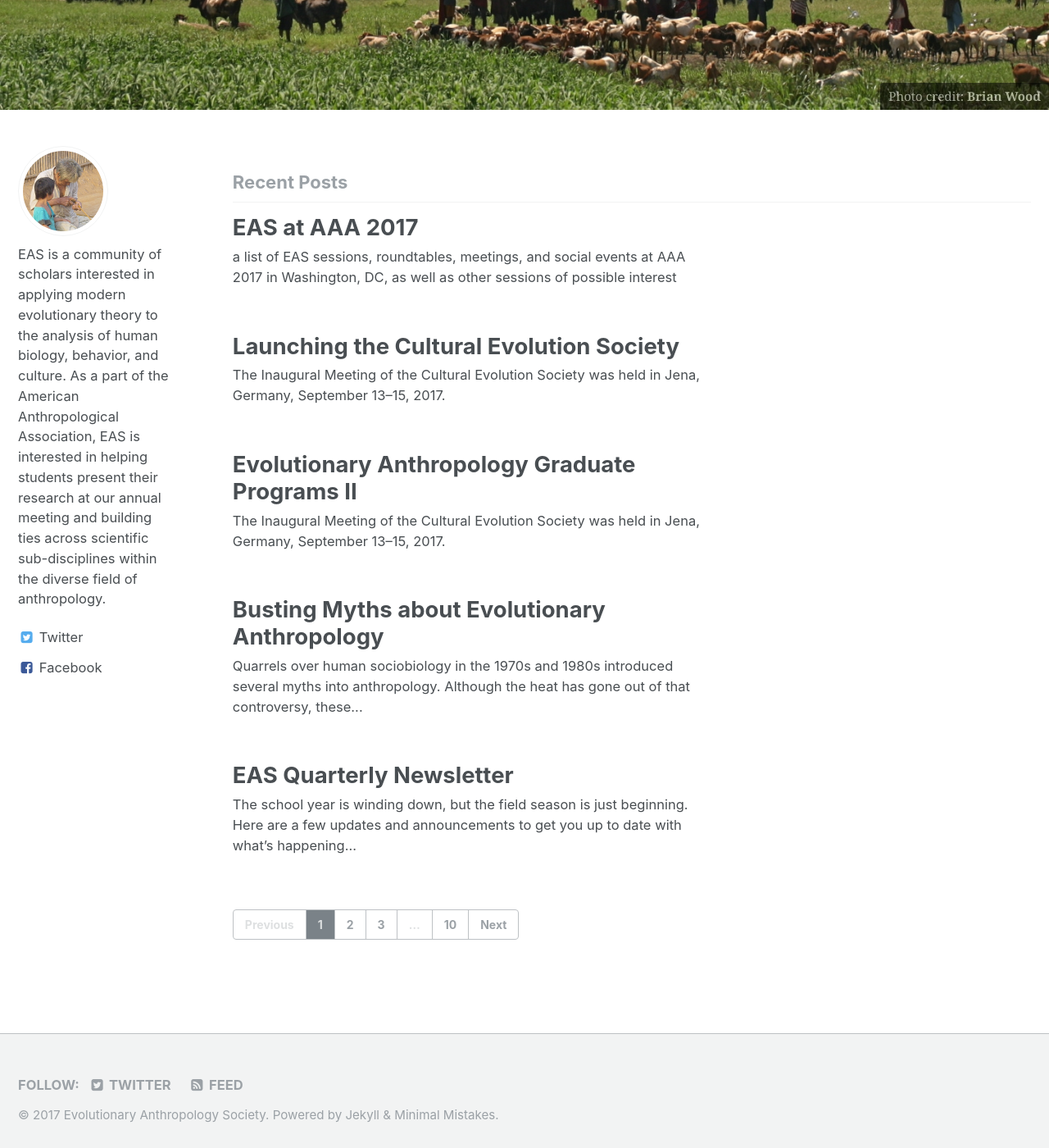
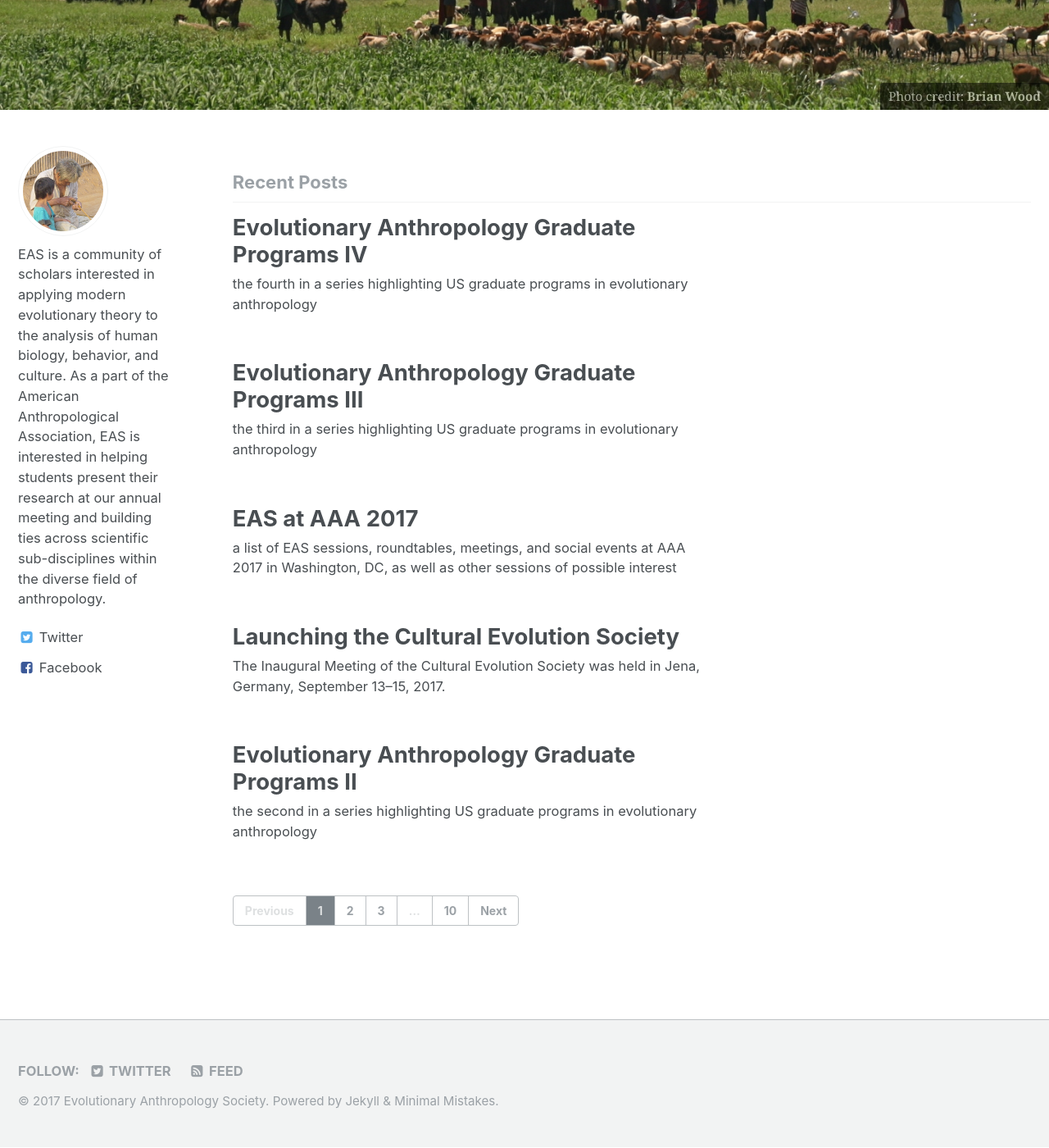
Before and after one commit to babeheim/evanthsoc-new, a Jekyll site: the page built from index.html, in a window 1280 px wide and 1400 px high, scrolled down 376 px. Shown: the whole window at 82% size. Built offline with Jekyll 4.4.1, drawn with Linux system fonts in a browser that asks for light colours; the list of posts is cut into pages by our own code; some of the changed lines change nothing that is shown.

Commit message:
added more grad program posts

```diff
--- a/_posts/2017-08-01-evanth-grad-programs-ii.md
+++ b/_posts/2017-08-01-evanth-grad-programs-ii.md
@@ -2,7 +2,7 @@
 title: Evolutionary Anthropology Graduate Programs II
 author: Melanie Martin
 date: 2017-08-01
-excerpt: "The Inaugural Meeting of the Cultural Evolution Society was held in Jena, Germany, September 13–15, 2017."
+excerpt: "the second in a series highlighting US graduate programs in evolutionary anthropology"
 layout: single
 ---
 
--- /dev/null
+++ b/_posts/2017-11-13-evanth-grad-programs-iii.md
@@ -0,0 +1,67 @@
+---
+title: Evolutionary Anthropology Graduate Programs III
+author: Kathrine Starkweather
+date: 2017-11-13
+excerpt: "the third in a series highlighting US graduate programs in evolutionary anthropology"
+layout: single
+---
+
+# Midwest and Southern Schools
+
+This is the third in a series highlighting US graduate programs in evolutionary anthropology. This installation continues with schools in the Midwest and the South. All programs were asked to answer the 6 questions below. Here, in no particular order, are abbreviated responses from the University of Missouri, the University of Michigan, Emory University, Northwestern University, and Texas A&M University.  See here for the full responses from all programs contacted so far.
+
+1. What are areas of expertise in your department related to evolutionary anthropology?
+2. What funding opportunities are available for graduate students?
+3. What kinds of research are current students involved with?
+4. Can students earn a MA, PhD, or both? Are there dual-degree programs available?
+5. What are students’ favorite aspects of your department?
+6. Is there anything else you would like to highlight about your department?
+
+
+## University of Missouri
+
+1. **Expertise**: scientific approaches to the study of human biology, behavior, and culture, evolutionary theory, quantitative methods, hands-on field and laboratory experiences
+1. **Funding**: Life Sciences Fellowships carry a yearly stipend of $25,000 for four years, Graduate Studies Fellowships carry a stipend of at least $18,000 for up to 5 years. Teaching opportunities are available on a year-to-year basis within Anthropology and in other departments.
+1. **Research opportunities**: We currently have students doing fieldwork in Indonesia (religious activities among the Iban), Italy (Roman pottery), and Suriname (large-scale cooperation among the Trio), among others.
+1. **MA, PhD offered**: Most students earn an MA degree on their way to completing their PhD. A terminal MA degree is also an option, as is coming into the program with an MA in hand. A number of our students also get their MPH degree.
+1. **Student’s favorite aspects of department**: Some of the advantages of our department include the coherent focus in evolutionary theory and quantitative methods, our collegial working environment, and our bi-weekly Evolution and Social Science seminar series.
+1. **Other highlights**: A few of the many useful training opportunities available outside the department include learning skeletal biology in the Anatomy department, R programing and statistics in the Biology department, and archaeometric techniques at the Research Reactor.
+
+## University of Michigan
+
+1. **Expertise**: human biology, behavioral ecology, paleo-ecology, endocrinology, epigenetics, genetics, paleoanthropology, primatology
+1. **Funding**: We fund our students for five years.  After that students are eligible for various internal grants.  We encourage and help students to write NSF applications.
+1. **Research opportunities**: Our students are carrying out projects across the range of faculty interests in #1 above.
+1. **MA, PhD offered**: Students can earn an MS, PhD, or MD PhD.
+1. **Student’s favorite aspects of department**: Great funding and supportive faculty with diverse interests.
+1. **Other highlights**: MD PhD opportunity
+Emory University
+
+1. **Expertise**: human biology, human genetics / genomics, primate behavioral ecology, human behavioral ecology, and neurobiology / neuroanatomy (as well as others)
+1. **Funding**: All graduate students receive a five-year stipend with additional funding for research, language training, and travel. There are also fellowships and other sources of internal funding students can apply for.
+1. **Research opportunities**: There are a number of opportunities to collaborate with faculty within the department (research on primates, humans, archaeology, neuroimaging, biomarkers) and in other departments like Psychology, Neuroscience, and the School of Public Health.
+1. **MA, PhD offered**: There is no terminal master’s program. Students earn an MA along the way to the PhD. We do offer dual degrees (MD/PhD, MPH/PhD)
+1. **Student’s favorite aspects of department**: diversity of expertise among faculty members, great funding, and research opportunities
+1. **Other highlights**: There are a number of centers and programs on campus that offer students opportunities to be well-rounded scientists and anthropologists. (See the full answer for more details.)
+
+## Northwestern University
+
+1. **Expertise**: developmental plasticity in biology, behavior and health, evolutionary medicine, the psychobiology of human relationships with a focus on fatherhood, human and comparative/primate microbiome, primate behavioral ecology, human growth and development, intergenerational effects of maternal experience on biology and health in offspring, human energetics, human adaptability, nutrition, and many others
+1. **Funding**: Students enter with 5 years of support (tuition, full stipend of $30,780 for 2017–18, health insurance and other benefits). There are various opportunities across campus to obtain funding to support pilot field work, language training, and conference travel, along with grants to supplement dissertation fieldwork and fund other sorts of professional development.
+1. **Research opportunities**: Opportunities are available for students in Cebu (the Philippines), Siberia, lowland Bolivia, Tanzania, Kenya, Argentina, Mexico, and other locales, with a focus on both humans and non-human primates. Students can also receive training in laboratory and statistical methods.
+MA, PhD offered: All students apply directly into the PhD program. Students who have completed coursework and other requirements may obtain an MA, typically after their second year.
+1. **Student’s favorite aspects of department**: See Google doc for a list of answers directly from students
+1. **Other highlights**: Faculty have strong ties with other departments and programs across campus, as well as area institutions like the Lincoln Park Zoo, the Field Museum, and the University of Chicago. (Again, see Google doc for more details.)
+
+## Texas A&M University
+
+1. **Expertise**: behavioral ecology, human evolutionary ecology, human technological variability, parenting and life history, primate conservation, the earliest peopling of Eurasia and the Americas, quantitative methods, phylogeny and systematics, and the craniofacial morphology of Australopithecus and early Homo.
+1. **Funding**: All incoming students will receive a graduate assistantship. There are multiple sources of additional funding available on campus as well. (See Google doc)
+1. **Research opportunities**: Here are some (of many) examples: Michael Alvard’s research among cooperative marine foragers in Dominica, Jeff Winking’s research on parenting among horticulturalists Nicaragua with J. Koster, and Allison Hopkins’ research on the medical practices of the Yucatec Maya.
+1. **MA, PhD offered**: PhD only
+1. **Student’s favorite aspects of department**: Our friendly and supportive atmosphere and lots of opportunities to do research and finish with PhD.
+**Keep an eye out for more posts throughout the year. Check department websites for application guidelines and deadlines.**
+
+*Katie Starkweather* is a postdoctoral scholar at the Max Planck Institute for Evolutionary Anthropology and co-editor for EAS’s AN column.
+
+Cite as: Starkweather, Katie. 2017. “Evolutionary Anthropology Graduate Programs III.” **Anthropology News** website, November 13, 2017. doi: 10.1111/AN.10.655
--- /dev/null
+++ b/_posts/2017-11-14-evanth-grad-programs-iv.md
@@ -0,0 +1,44 @@
+---
+title: Evolutionary Anthropology Graduate Programs IV
+author: Melanie Martin
+date: 2017-11-14
+excerpt: "the fourth in a series highlighting US graduate programs in evolutionary anthropology"
+layout: single
+---
+
+# Other West Coast Schools (2 of 3)
+
+This is the fourth post in a series highlighting U.S. graduate programs in evolutionary anthropology. This installation continues with West Coast schools outside of California. All programs were asked to answer the 6 questions below. Here, in no particular order, are abbreviated responses from [U Colorado Boulder](https://www.colorado.edu/anthropology/), [U Arizona](https://anthropology.arizona.edu/), and [U New Mexico](http://anthropology.unm.edu/index.html). The Biological Anthropology program at [U Washington](https://anthropology.washington.edu/fields/biocultural-anthropology) is being revised and will be highlighted at a later date. See [here](https://docs.google.com/document/d/1oXNquX8sNenA7YeIJiG30xVlfmNtH3WDh_L-b_0ozJ4/edit#heading=h.8ys4ah5knwst) for responses from all programs contacted so far.
+
+1. What are areas of expertise in your department related to evolutionary anthropology?
+2. What funding opportunities are available for graduate students?
+3. What kinds of research are current students involved with?
+4. Can students earn a MA, PhD, or both? Are there dual-degree programs available?
+5. What are students' favorite aspects of your department?
+6. Is there anything else you would like to highlight about your department?
+
+## University of Colorado Boulder
+
+1. **Expertise**:anthropogenic and climatic effects on primate behavior and biology; conservation biology; primate evolution; feeding biology of humans and non-human primates; diets and habitats of modern and fossil fauna; life history; endocrinology; growth and development; maternal and infant health
+2. **Funding**: Most graduate students receive Teaching Assistant Positions and occasionally Research Assistant Positions. Incoming students usually receive a modest amount of fellowship funds.  Most years we are able to offer between two and five $2500 awards to support dissertation pilot research.
+3. **Research opportunities**: All of our biological anthropology faculty have ongoing field research. Present research includes evaluating plant secondary compound diversity in Asian and an African primate community; reconstruction of faunal community structure and isotopic ecology in South Africa during the Plio-Pleistocene; social context of aging for the ring-tailed lemurs at the Duke Lemur Center; exploration of C4 plant foods: nutritional and mechanical properties of African savanna vegetation; relationship between cow's milk hygiene and traditional milk consumption practices in The Gambia in West Africa; and testing the protein leverage hypothesis.
+4. **MA, PhD offered**: We grant both MA and PhD degrees in our program.  We have a dual MA/MBA program with the CU Leeds Business School.
+5. **Student’s favorite aspects of department**: Being able to work closely with research, active faculty members, and having good lab and office space.
+
+## University of Arizona
+
+1. **Expertise**:Primatology, behavioral ecology, cognitive evolution, animal behavior & cognition, human biology, physiology, functional morphology & biomechanics, paleoanthropology, socioendocrinology, disease, and skeletal biology.
+2. **Funding**: We offer three-year funding packages that may include teaching assistantships, research assistantships, and incoming student fellowships. Student support is continued through external fellowships, internal grants, TAships, and RAships. The School of Anthropology also has funds for presenting at conferences and conducting research.
+3. **Research opportunities**: Students are involved in research with their primary advisors in addition to independent Master's and Dissertation research. Current student research includes comparative cognition, genetics, the gut microbiome, socioendocrinology, cooperative care, paleopathology, biodistance, physiology, and biomechanics. There are opportunities for fieldwork in Tanzania, Kenya, Mexico, Madagascar, and the U.S.
+4. **MA, PhD offered**: Students are admitted to the Ph.D. program and earn an MA in the process.
+5. **Student’s favorite aspects of department**: Our collaborative/supportive environment, and diverse faculty specializations that converge in interesting ways, leading to novel student research
+6. **Other highlights**: We maintain strong links to other departments on campus and students can take advantage of collaborative research in Psychology, Ecology and Evolutionary Biology, Physiology, Medicine, Public Health, Family Studies, Natural Resources, and Veterinary and Animal Science.
+
+## University of New Mexico
+
+1. **Expertise**:Our department spans the traditional area of expertise in evolutionary anthropology, including human behavioral ecology, primatology, reproductive ecology, hominin paleontology, osteology, and genetics. We offer expertise in evolutionary demography and life history theory. We have a heavier emphasis on big-picture theory than many programs, which makes our students especially qualified as teachers and researchers once they graduate.
+2. **Funding**: UNM students are offered funding for a minimum of three years. We encourage all incoming students to apply for external support, but our faculty are well-funded and have often been able to provide continuous funding for admitted students. UNM has fellowships in Latin American and Iberian Studies and numerous small pots of money to support travel to conferences and pilot research.
+3. **Research opportunities**: We encourage students to develop independent dissertation projects. These often take advantage of faculty-established field sites—e.g., Mattison: Vanuatu and China; Emery Thomson and Muller: Kibale Chimpanzee site; Kaplan (now emeritus): Bolivia; Edgar: Mexico. Students frequently assist faculty with ongoing research projects and are presented as early as possible in their careers with opportunities to co-publish with faculty. In-house opportunities arise in computational/analytical and laboratory domains; students often join faculty in the field to pursue mentored independent projects.
+4. **MA, PhD offered**: Students are ordinarily admitted to the PhD program (i.e., we do not accept students who intend to terminate training at the masters level), but we expect students to fulfill MA requirements by the end of the second year. We do not offer any dual-degree programs.
+5. **Student’s favorite aspects of department**: From a grad student: “The quality of life is high due to weather, cost of living, etc. The environment is very collaborative, and students and faculty have frequent and positive discourse. The department is relatively "young" in terms of faculty, so there is a lot of active research going on. We have a nice blend of approaches, so students can work in in-house laboratories, have access to field sites, and engage with strong theorists all in one place.”
+6. **Other highlights**: UNM has a strong history of evolutionary scholarship across disciplines. The evolutionary anthropology program has strong connections with prominent scholars in evolutionary medicine, evolutionary biology, evolutionary psychology, and evolutionary immunology. From a faculty member: “I genuinely believe that the UNM program is currently one of the best in the country, if not the world, for training in evolutionary anthropology. The city of Albuquerque is also ‘enchanting’ yet low-cost, boasting exceptional diversity, wonderful arts & leisure, and the yearly balloon fiesta, among other attractions. Finally, many of the students are involved in local volunteering such as teaching in K-12, providing opportunities for making a direct impact on local communities beginning early in the graduate career.”
```
